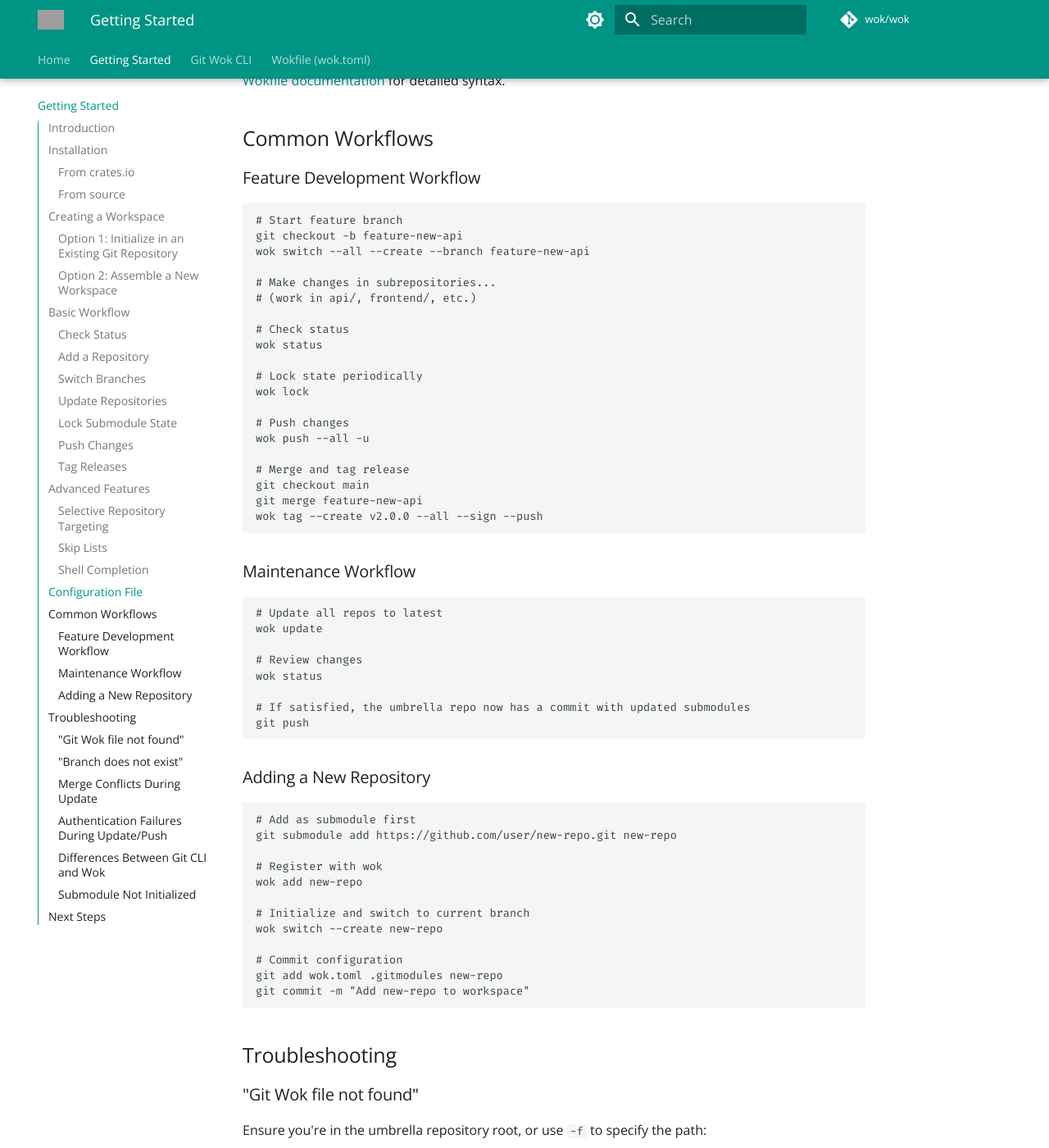
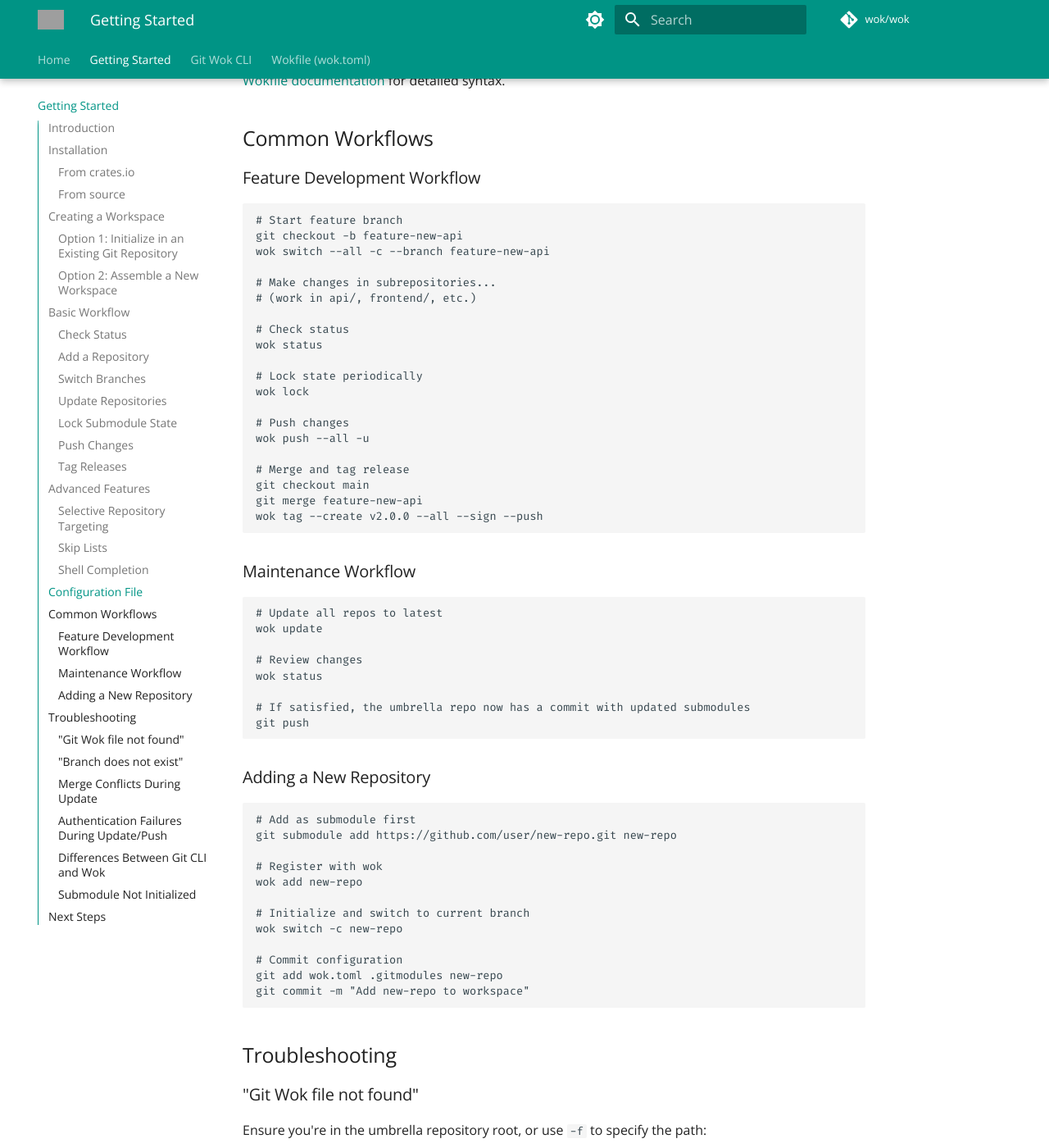
Before and after one commit to wokdev/wok, an MkDocs documentation site: the page built from docs/getting-started.md, in a window 1280 px wide and 1400 px high, scrolled down 4960 px. Shown: the whole window at 82% size. Built offline with MkDocs 1.6.1 and Material for MkDocs 9.7.7, drawn with Linux system fonts in a browser that asks for light colours; some of the changed text lies outside the part shown; grey boxes are pictures that could not be loaded.

Commit message:
Add short version -c for --create option in switch command
This change adds a -c short flag as an alias for the --create option
in the wok switch command, making the CLI more concise and consistent
with common CLI conventions (e.g., git switch -c).

Changes:
- Add short('c') attribute to create flag in Switch command
- Update CLI documentation to show both -c and --create forms
- Update getting-started examples to use the shorter -c form
- Apply code formatting changes from cargo fmt

The long form --create remains available for backward compatibility.
All existing tests pass without modification.

````diff
--- a/docs/getting-started.md
+++ b/docs/getting-started.md
@@ -115,7 +115,7 @@
 wok switch --all --branch develop
 
 # Create branch if it doesn't exist
-wok switch --all --create --branch feature-y
+wok switch --all -c --branch feature-y
 ```
 
 ### Update Repositories
@@ -244,7 +244,7 @@
 ```sh
 # Start feature branch
 git checkout -b feature-new-api
-wok switch --all --create --branch feature-new-api
+wok switch --all -c --branch feature-new-api
 
 # Make changes in subrepositories...
 # (work in api/, frontend/, etc.)
@@ -287,7 +287,7 @@
 wok add new-repo
 
 # Initialize and switch to current branch
-wok switch --create new-repo
+wok switch -c new-repo
 
 # Commit configuration
 git add wok.toml .gitmodules new-repo
@@ -309,7 +309,7 @@
 Use `--create` when switching to a new branch:
 
 ```sh
-wok switch --all --create --branch new-feature
+wok switch --all -c --branch new-feature
 ```
 
 ### Merge Conflicts During Update
````
Also changed, not shown: docs/cli.md (+6 -2 lines), 5 other files.
